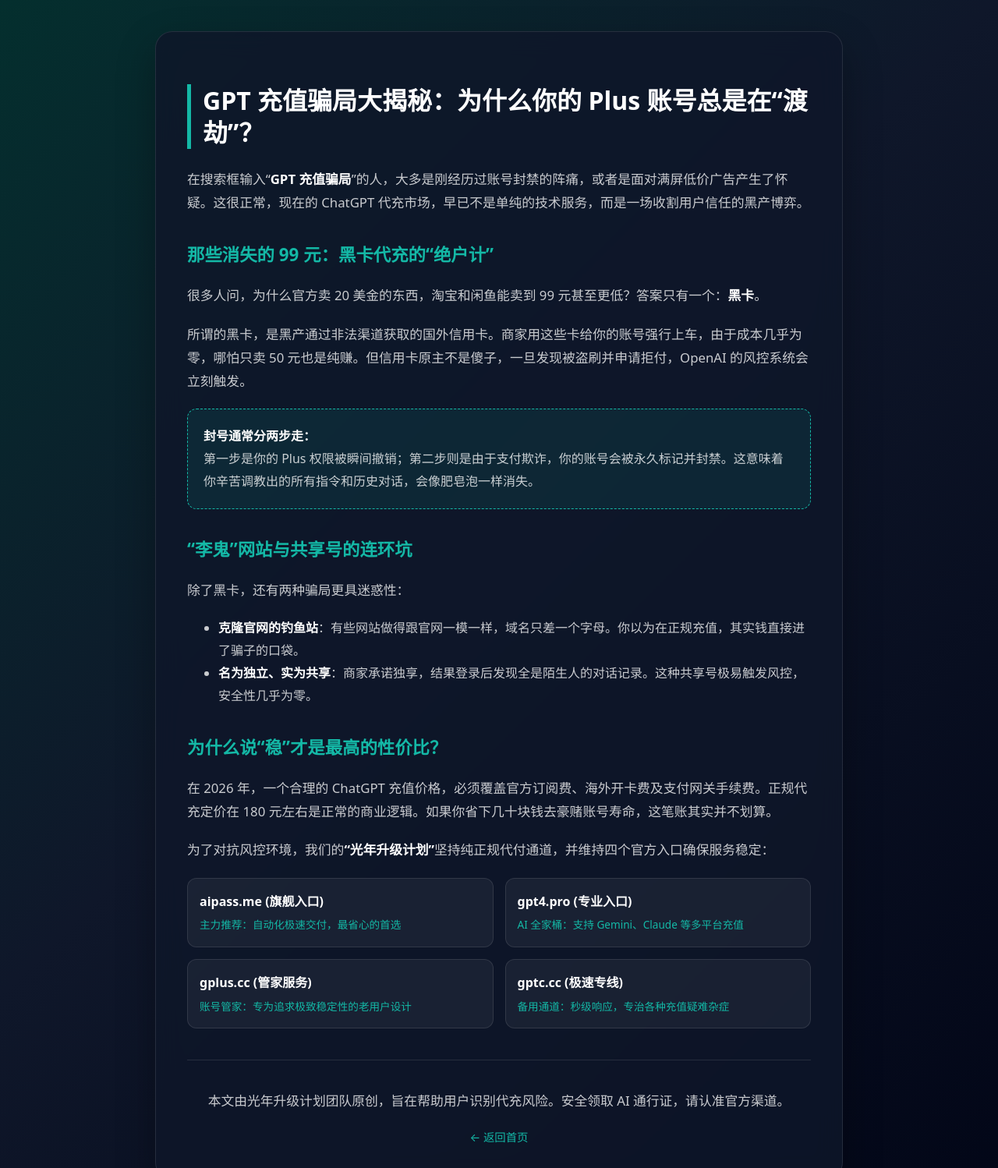
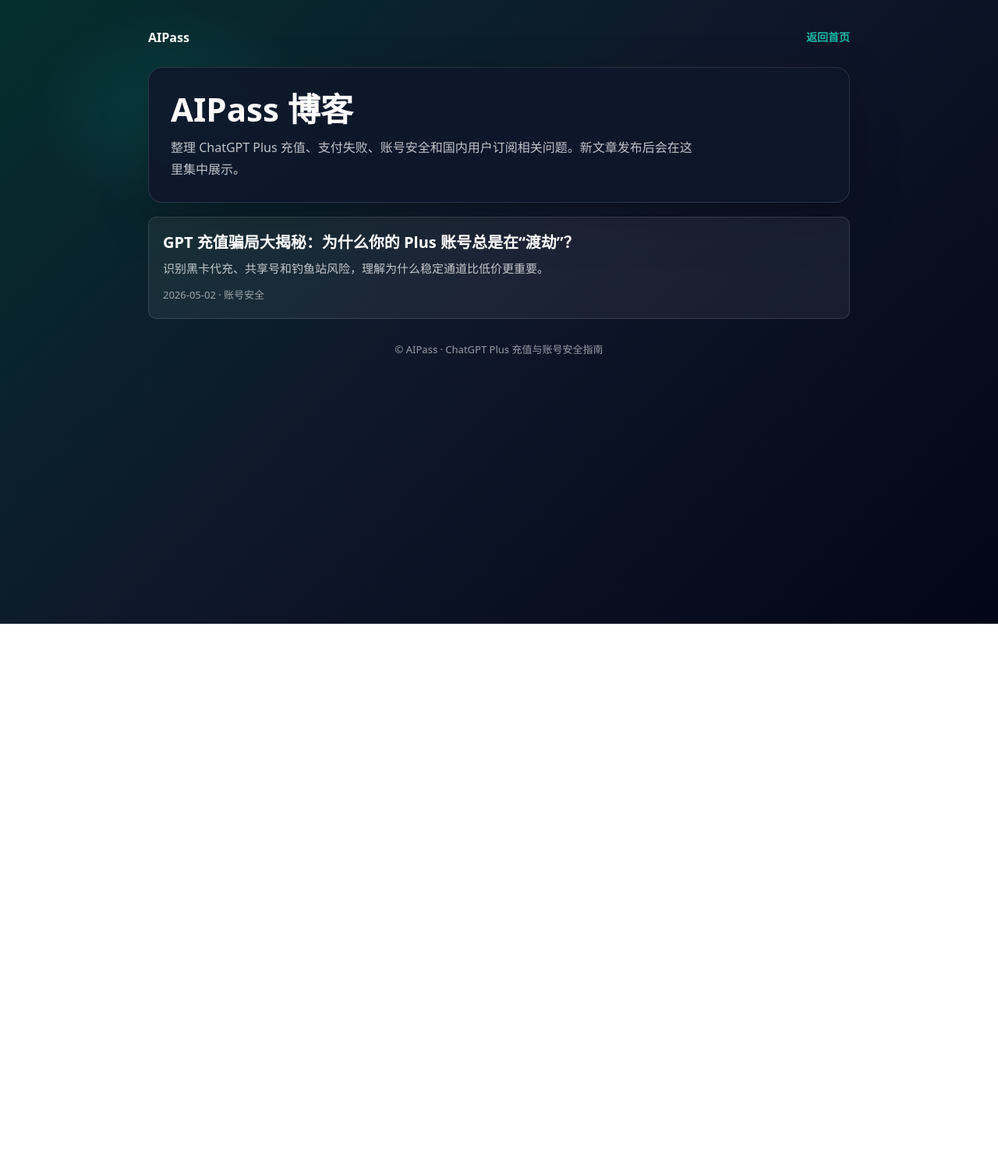
Before and after one commit to jack12202/aipassme, a website: page blog/index.html in a window 1280 px wide. Shown: the top 1498 px of the page at 78% size. After the commit the page ends 800 px from the top, so only its background shows below. Drawn offline with Linux system fonts and the light colour scheme.

Commit message:
Update index.html

```diff
--- a/blog/index.html
+++ b/blog/index.html
@@ -3,171 +3,155 @@
 <head>
   <meta charset="utf-8"/>
   <meta name="viewport" content="width=device-width, initial-scale=1, maximum-scale=1, user-scalable=no"/>
-    <title>GPT 充值骗局大揭秘：为什么你的 Plus 账号总是在“渡劫”？ - 光年升级计划</title>
+  <meta name="description" content="AIPass 博客提供 ChatGPT Plus 充值、账号安全、支付失败处理和国内用户订阅指南。"/>
+  <title>AIPass 博客 - ChatGPT Plus 充值与账号安全指南</title>
   <style>
     :root {
       --primary: #14b8a6;
-            --brand-500: #14b8a6;
-            --brand-600: #0d9488;
-            --radius: 22px;
-            --overlay: #0B1220;
-            --white-85: rgba(255, 255, 255, 0.85);
-            --text-strong: #ffffff;
-            --text-muted: rgba(255, 255, 255, 0.78);
+      --surface: rgba(15, 23, 42, 0.86);
+      --line: rgba(255, 255, 255, 0.12);
+      --text: #ffffff;
+      --muted: rgba(255, 255, 255, 0.74);
+      --soft: rgba(255, 255, 255, 0.58);
+      --radius: 18px;
     }
+
+    * { box-sizing: border-box; }
 
     body {
       margin: 0;
-            font-family: system-ui, -apple-system, sans-serif;
-            background: linear-gradient(135deg, #042f2e 0%, #0f172a 45%, #020617 100%);
       min-height: 100vh;
-            display: flex;
-            justify-content: center;
-            padding: 40px 12px;
-            color: var(--text-muted);
-            line-height: 1.8;
+      font-family: system-ui, -apple-system, BlinkMacSystemFont, "Segoe UI", sans-serif;
+      background:
+        radial-gradient(260px 190px at 18% 18%, rgba(20,184,166,.16), transparent 70%),
+        linear-gradient(135deg, #042f2e 0%, #0f172a 48%, #020617 100%);
+      color: var(--muted);
+      padding: 34px 14px 70px;
+      line-height: 1.75;
     }
 
-        .article-card {
-            width: 100%;
-            max-width: 800px;
-            background: rgba(15, 23, 42, 0.85);
+    .wrap {
+      width: min(900px, 100%);
+      margin: 0 auto;
+    }
+
+    .topbar {
+      display: flex;
+      align-items: center;
+      justify-content: space-between;
+      gap: 14px;
+      margin-bottom: 24px;
+    }
+
+    .brand {
+      color: var(--text);
+      font-weight: 900;
+      letter-spacing: 0;
+      text-decoration: none;
+    }
+
+    .home {
+      color: var(--primary);
+      text-decoration: none;
+      font-size: 14px;
+      font-weight: 700;
+    }
+
+    .hero {
+      border: 1px solid var(--line);
+      background: var(--surface);
       border-radius: var(--radius);
-            backdrop-filter: blur(16px);
-            border: 1px solid rgba(255, 255, 255, 0.1);
-            padding: 40px;
-            box-shadow: 0 20px 50px rgba(0, 0, 0, 0.3);
+      padding: 28px;
+      box-shadow: 0 22px 60px rgba(0, 0, 0, 0.26);
+      margin-bottom: 18px;
     }
 
     h1 {
-            color: var(--text-strong);
-            font-size: 2rem;
-            margin-bottom: 1.5rem;
-            line-height: 1.3;
-            border-left: 5px solid var(--primary);
-            padding-left: 15px;
+      color: var(--text);
+      margin: 0 0 10px;
+      font-size: clamp(28px, 4vw, 42px);
+      line-height: 1.18;
+      letter-spacing: 0;
     }
 
-        h3 {
-            color: var(--primary);
-            font-size: 1.4rem;
-            margin-top: 2rem;
-            margin-bottom: 1rem;
+    .hero p {
+      margin: 0;
+      max-width: 680px;
+      color: var(--muted);
     }
 
-        p {
-            margin-bottom: 1.2rem;
-            font-size: 1.05rem;
+    .post-list {
+      display: grid;
+      gap: 14px;
     }
 
-        strong {
-            color: var(--text-strong);
-            font-weight: 700;
+    .post-card {
+      display: block;
+      border: 1px solid var(--line);
+      background: rgba(255,255,255,.06);
+      border-radius: 10px;
+      padding: 18px;
+      color: inherit;
+      text-decoration: none;
+      transition: background .18s ease, border-color .18s ease, transform .18s ease;
     }
 
-        .highlight-box {
-            background: rgba(20, 184, 166, 0.1);
-            border: 1px dashed var(--primary);
-            border-radius: 12px;
-            padding: 20px;
-            margin: 20px 0;
+    .post-card:hover {
+      background: rgba(20,184,166,.12);
+      border-color: rgba(20,184,166,.5);
+      transform: translateY(-1px);
     }
 
-        .site-grid {
-            display: grid;
-            grid-template-columns: repeat(auto-fit, minmax(300px, 1fr));
-            gap: 15px;
-            margin-top: 20px;
+    .post-title {
+      margin: 0 0 7px;
+      color: var(--text);
+      font-size: 20px;
+      line-height: 1.35;
+      font-weight: 850;
     }
 
-        .site-link {
-            display: block;
-            background: rgba(255, 255, 255, 0.05);
-            border: 1px solid rgba(255, 255, 255, 0.1);
-            padding: 15px;
-            border-radius: 12px;
-            color: var(--text-strong);
-            text-decoration: none;
-            transition: all 0.2s;
+    .post-desc {
+      margin: 0 0 10px;
+      color: var(--muted);
+      font-size: 15px;
     }
 
-        .site-link:hover {
-            background: rgba(20, 184, 166, 0.15);
-            border-color: var(--primary);
-            transform: translateY(-2px);
+    .post-meta {
+      color: var(--soft);
+      font-size: 13px;
     }
 
-        .site-link span {
-            display: block;
-            font-size: 0.85rem;
-            color: var(--primary);
-            margin-top: 4px;
-        }
-
-        .footer {
-            margin-top: 40px;
+    footer {
       text-align: center;
-            font-size: 0.9rem;
-            border-top: 1px solid rgba(255, 255, 255, 0.1);
-            padding-top: 20px;
-        }
-
-        @media (max-width: 480px) {
-            .article-card { padding: 24px; }
-            h1 { font-size: 1.5rem; }
+      color: var(--soft);
+      font-size: 13px;
+      margin-top: 28px;
     }
   </style>
 </head>
 <body>
-    <article class="article-card">
-        <h1>GPT 充值骗局大揭秘：为什么你的 Plus 账号总是在“渡劫”？</h1>
+  <main class="wrap">
+    <nav class="topbar" aria-label="博客导航">
+      <a class="brand" href="../">AIPass</a>
+      <a class="home" href="../">返回首页</a>
+    </nav>
 
-        <p>在搜索框输入“<strong>GPT 充值骗局</strong>”的人，大多是刚经历过账号封禁的阵痛，或者是面对满屏低价广告产生了怀疑。这很正常，现在的 ChatGPT 代充市场，早已不是单纯的技术服务，而是一场收割用户信任的黑产博弈。</p>
+    <section class="hero">
+      <h1>AIPass 博客</h1>
+      <p>整理 ChatGPT Plus 充值、支付失败、账号安全和国内用户订阅相关问题。新文章发布后会在这里集中展示。</p>
+    </section>
 
-        <h3>那些消失的 99 元：黑卡代充的“绝户计”</h3>
-        <p>很多人问，为什么官方卖 20 美金的东西，淘宝和闲鱼能卖到 99 元甚至更低？答案只有一个：<strong>黑卡</strong>。</p>
-        <p>所谓的黑卡，是黑产通过非法渠道获取的国外信用卡。商家用这些卡给你的账号强行上车，由于成本几乎为零，哪怕只卖 50 元也是纯赚。但信用卡原主不是傻子，一旦发现被盗刷并申请拒付，OpenAI 的风控系统会立刻触发。</p>
+    <section class="post-list" aria-label="文章列表">
+      <!-- BLOG_POSTS_START -->
+      <a class="post-card" href="gpt-chongzhi-pianju.html">
+        <h2 class="post-title">GPT 充值骗局大揭秘：为什么你的 Plus 账号总是在“渡劫”？</h2>
+        <p class="post-desc">识别黑卡代充、共享号和钓鱼站风险，理解为什么稳定通道比低价更重要。</p>
+        <div class="post-meta">2026-05-02 · 账号安全</div>
+      </a>
+      <!-- BLOG_POSTS_END -->
+    </section>
 
-        <div class="highlight-box">
-            <strong>封号通常分两步走：</strong><br>
-            第一步是你的 Plus 权限被瞬间撤销；第二步则是由于支付欺诈，你的账号会被永久标记并封禁。这意味着你辛苦调教出的所有指令和历史对话，会像肥皂泡一样消失。
-        </div>
-
-        <h3>“李鬼”网站与共享号的连环坑</h3>
-        <p>除了黑卡，还有两种骗局更具迷惑性：</p>
-        <ul>
-            <li><strong>克隆官网的钓鱼站</strong>：有些网站做得跟官网一模一样，域名只差一个字母。你以为在正规充值，其实钱直接进了骗子的口袋。</li>
-            <li><strong>名为独立、实为共享</strong>：商家承诺独享，结果登录后发现全是陌生人的对话记录。这种共享号极易触发风控，安全性几乎为零。</li>
-        </ul>
-
-        <h3>为什么说“稳”才是最高的性价比？</h3>
-        <p>在 2026 年，一个合理的 ChatGPT 充值价格，必须覆盖官方订阅费、海外开卡费及支付网关手续费。正规代充定价在 180 元左右是正常的商业逻辑。如果你省下几十块钱去豪赌账号寿命，这笔账其实并不划算。</p>
-
-        <p>为了对抗风控环境，我们的<strong>“光年升级计划”</strong>坚持纯正规代付通道，并维持四个官方入口确保服务稳定：</p>
-
-        <div class="site-grid">
-            <a href="https://aipass.me" class="site-link">
-                <strong>aipass.me (旗舰入口)</strong>
-                <span>主力推荐：自动化极速交付，最省心的首选</span>
-            </a>
-            <a href="https://gpt4.pro" class="site-link">
-                <strong>gpt4.pro (专业入口)</strong>
-                <span>AI 全家桶：支持 Gemini、Claude 等多平台充值</span>
-            </a>
-            <a href="https://gplus.cc" class="site-link">
-                <strong>gplus.cc (管家服务)</strong>
-                <span>账号管家：专为追求极致稳定性的老用户设计</span>
-            </a>
-            <a href="https://gptc.cc" class="site-link">
-                <strong>gptc.cc (极速专线)</strong>
-                <span>备用通道：秒级响应，专治各种充值疑难杂症</span>
-            </a>
-        </div>
-
-        <div class="footer">
-            <p>本文由光年升级计划团队原创，旨在帮助用户识别代充风险。安全领取 AI 通行证，请认准官方渠道。</p>
-            <a href="../" style="color: var(--primary); text-decoration: none;">← 返回首页</a>
-        </div>
-    </article>
+    <footer>© AIPass · ChatGPT Plus 充值与账号安全指南</footer>
+  </main>
 </body>
 </html>
```
Lines whose indentation alone changed are shown as unchanged.
